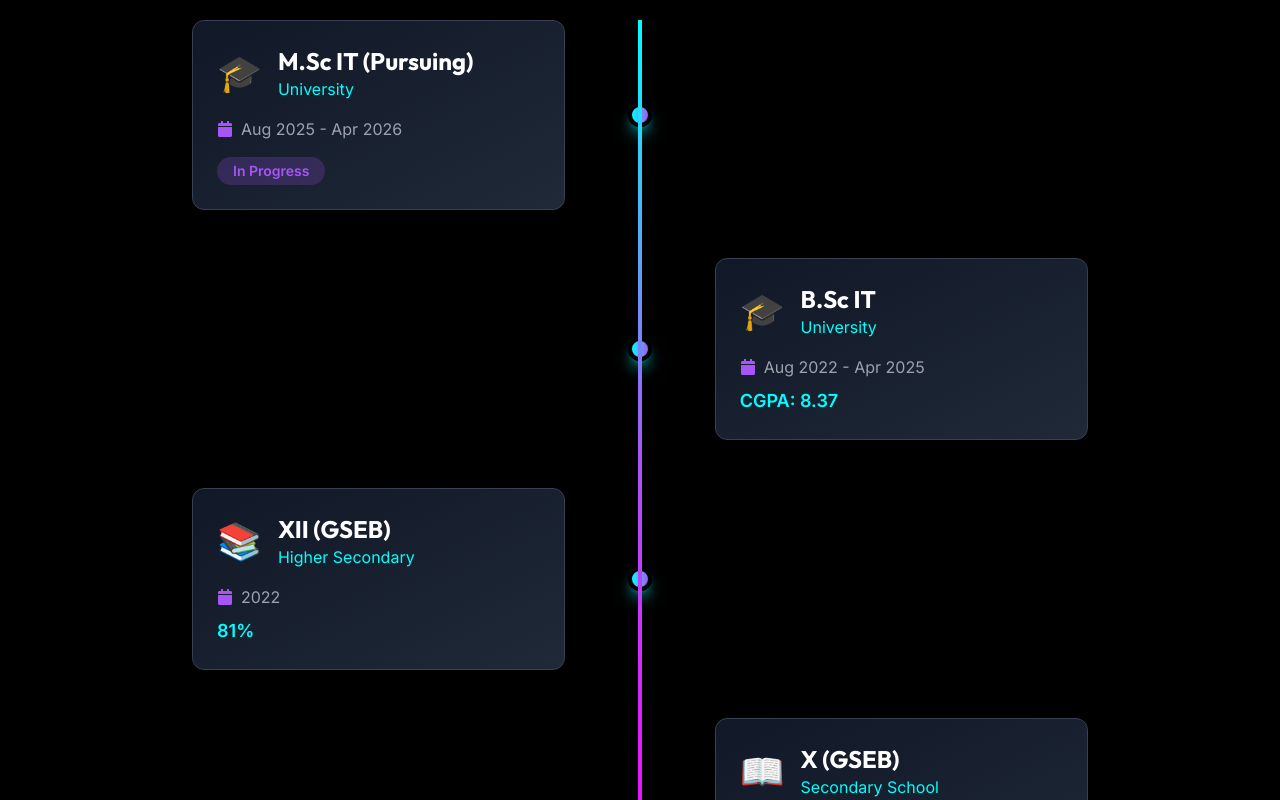
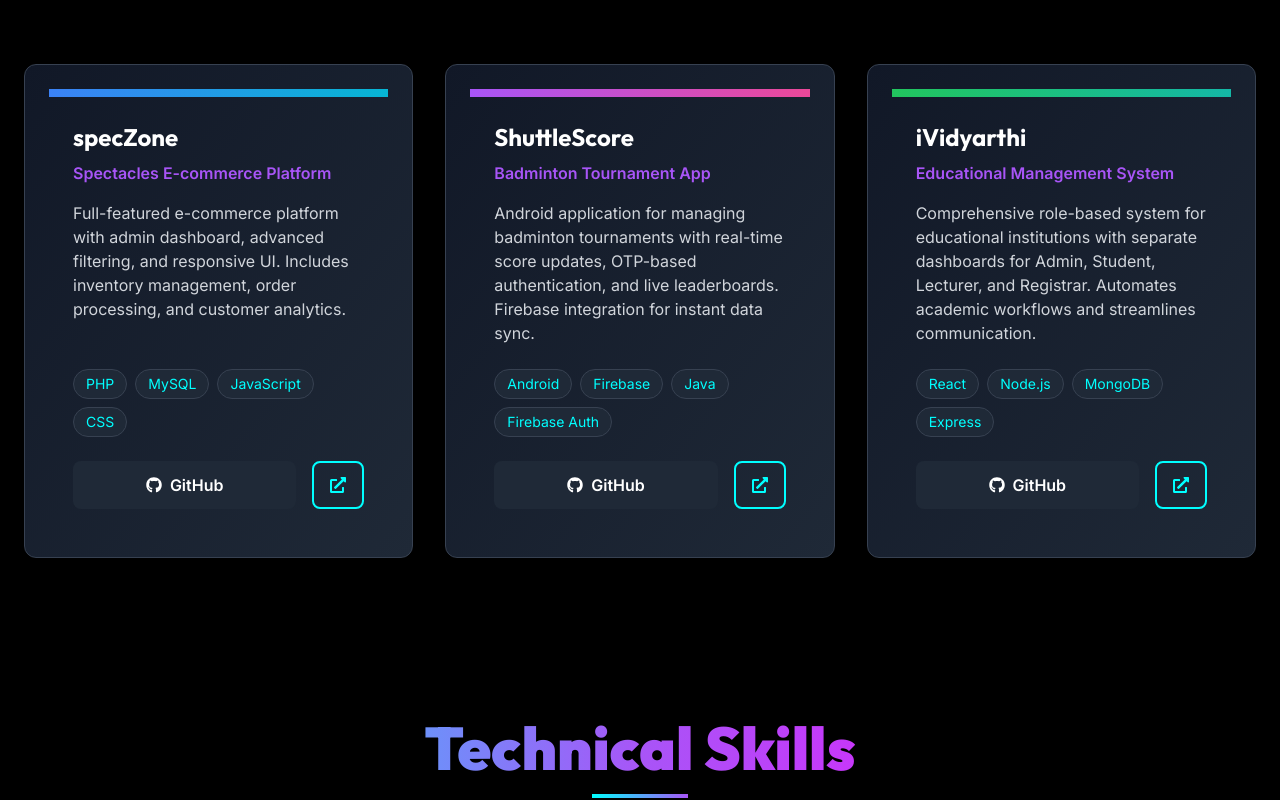
Before and after one commit to om-mjari/Portfolio, a React (Vite) app: page / in a window 1280 px wide. Shown: the part 1720-2520 px from the top of the page. Built offline with nearby package versions, Linux system fonts and the light colour scheme.

Commit message:
Remove 10th/12th marks and Education section

```diff
--- a/src/App.jsx
+++ b/src/App.jsx
@@ -1,7 +1,6 @@
 import Navbar from './components/Navbar'
 import Hero from './components/Hero'
 import About from './components/About'
-import Education from './components/Education'
 import Projects from './components/Projects'
 import Skills from './components/Skills'
 import Achievements from './components/Achievements'
@@ -16,7 +15,6 @@ function App() {
       <Navbar />
       <Hero />
       <About />
-      <Education />
       <Projects />
       <Skills />
       <Achievements />
--- a/src/components/Education.jsx
+++ b/src/components/Education.jsx
@@ -16,20 +16,6 @@ const Education = () => {
             period: 'Aug 2022 - Apr 2025',
             grade: 'CGPA: 8.37',
             icon: '🎓',
-        },
-        {
-            degree: 'XII (GSEB)',
-            institution: 'Higher Secondary',
-            period: '2022',
-            grade: '81%',
-            icon: '📚',
-        },
-        {
-            degree: 'X (GSEB)',
-            institution: 'Secondary School',
-            period: '2020',
-            grade: '80.50%',
-            icon: '📖',
         },
     ];
 
--- a/src/components/Navbar.jsx
+++ b/src/components/Navbar.jsx
@@ -10,7 +10,6 @@ const Navbar = () => {
     const navItems = [
         { name: 'Home', href: '#home' },
         { name: 'About', href: '#about' },
-        { name: 'Education', href: '#education' },
         { name: 'Projects', href: '#projects' },
         { name: 'Skills', href: '#skills' },
         { name: 'Achievements', href: '#achievements' },
```
Lines whose indentation alone changed are shown as unchanged.
